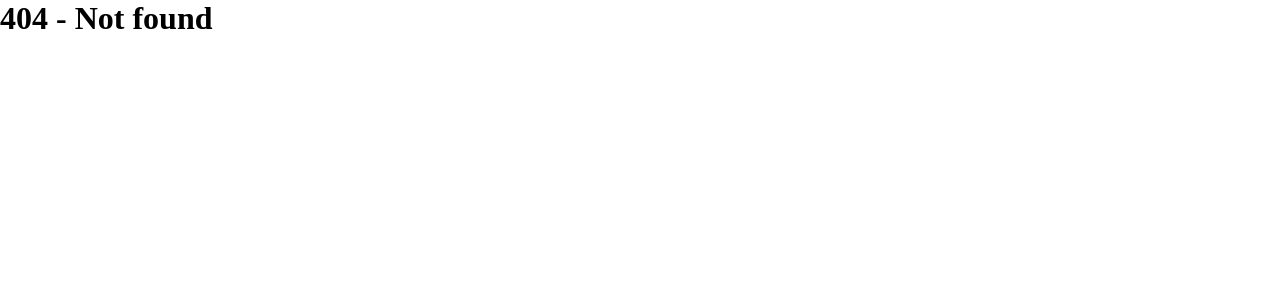
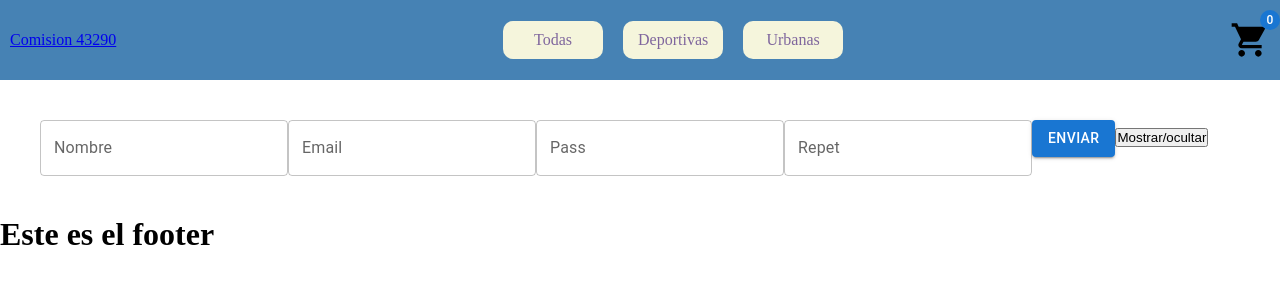
Before and after one commit to GinoLongobucco/trabajo-final-react, a React (Vite) app: page /formik in a window 1280 px wide. Before the commit this address had no page. Shown: the top 300 px of the page. Built offline with nearby package versions, Linux system fonts and the light colour scheme.

Commit message:
se trabaja con formik y yup

```diff
--- a/package.json
+++ b/package.json
@@ -15,10 +15,12 @@
     "@fontsource/roboto": "^5.0.3",
     "@mui/icons-material": "^5.11.16",
     "@mui/material": "^5.13.5",
+    "formik": "^2.4.2",
     "react": "^18.2.0",
     "react-dom": "^18.2.0",
     "react-icons": "^4.9.0",
-    "react-router-dom": "^6.14.1"
+    "react-router-dom": "^6.14.1",
+    "yup": "^1.2.0"
   },
   "devDependencies": {
     "@types/react": "^18.0.37",
--- /dev/null
+++ b/src/components/pages/formFormik/FormFormik.jsx
@@ -0,0 +1,89 @@
+import { Button, TextField } from "@mui/material";
+import { useFormik } from "formik";
+import { useState } from "react";
+import * as Yup from "yup";
+
+const FormFormik = () => {
+    const [showPassword, setShowPassword] =useState(false)
+
+  const { handleSubmit, handleChange, errors } = useFormik({
+    initialValues: {
+      name: "",
+      email: "",
+      password: "",
+      repet: "",
+    },
+    onSubmit: (data) => {
+      console.log(data);
+    },
+    validationSchema: Yup.object({
+      name: Yup.string()
+        .required("Este campo es obligatorio")
+        .min(5, "Debe tener al menos 5 caracteres")
+        .max(15),
+      email: Yup.string()
+        .email("No corresponde a un email valido")
+        .required("Este campo es obligatorio"),
+      password: Yup.string()
+        .required("Este campo es obligatorio")
+        .matches(/^(?=.*\d)(?=.*[!@#$%^&*])(?=.*[a-z])(?=.*[A-Z]).{6,15}$/, {
+          message: "La contraseña debe tener al menos 1 mayuscula etc etc ",
+        }),
+      repet: Yup.string()
+        .required("Este campo es obligatorio")
+        .oneOf([Yup.ref("password")], "Las contraseñas no coinciden"),
+    }),
+    validateOnChange: false,
+  });
+
+  return (
+    <div style={{ padding: "40px" }}>
+      <form onSubmit={handleSubmit}>
+        <TextField
+          label="Nombre"
+          variant="outlined"
+          name="name"
+          onChange={handleChange}
+          error={errors.name ? true : false}
+          helperText={errors.name}
+        />
+
+        <TextField
+          type="text"
+          label="Email"
+          variant="outlined"
+          name="email"
+          onChange={handleChange}
+          error={errors.email ? true : false}
+          helperText={errors.email}
+        />
+        <TextField
+          type={showPassword ? "text" : "password"}
+          label="Pass"
+          variant="outlined"
+          name="password"
+          onChange={handleChange}
+          error={errors.password ? true : false}
+          helperText={errors.password}
+        />
+        <TextField
+          type="text"
+          label="Repet"
+          variant="outlined"
+          name="repet"
+          onChange={handleChange}
+          error={errors.repet ? true : false}
+          helperText={errors.repet}
+        />
+
+        <Button type="submit" variant="contained">
+          Enviar
+        </Button>
+
+        <button type="button" onClick={()=>setShowPassword(!showPassword)}>Mostrar/ocultar</button>
+      </form>
+    </div>
+  );
+};
+
+export default FormFormik;
--- a/src/router/menuRoutes.js
+++ b/src/router/menuRoutes.js
@@ -2,6 +2,7 @@
 import ItemDetailContainer from "../components/pages/itemDetail/ItemDetailContainer";
 import CartContainer from "../components/pages/cart/CartContainer";
 import CheckoutContainer from "../components/pages/checkout/CheckoutContainer";
+import FormFormik from "../components/pages/formFormik/FormFormik";
 export const routes = [
   {
     id: "home",
@@ -28,4 +29,9 @@
     path: "/checkout",
     Element: CheckoutContainer,
   },
+  {
+    id: "formik",
+    path: "/formik",
+    Element: FormFormik,
+  },
 ];
```
Also changed, not shown: 1 other file (tests, documents, lock files or other folders).
